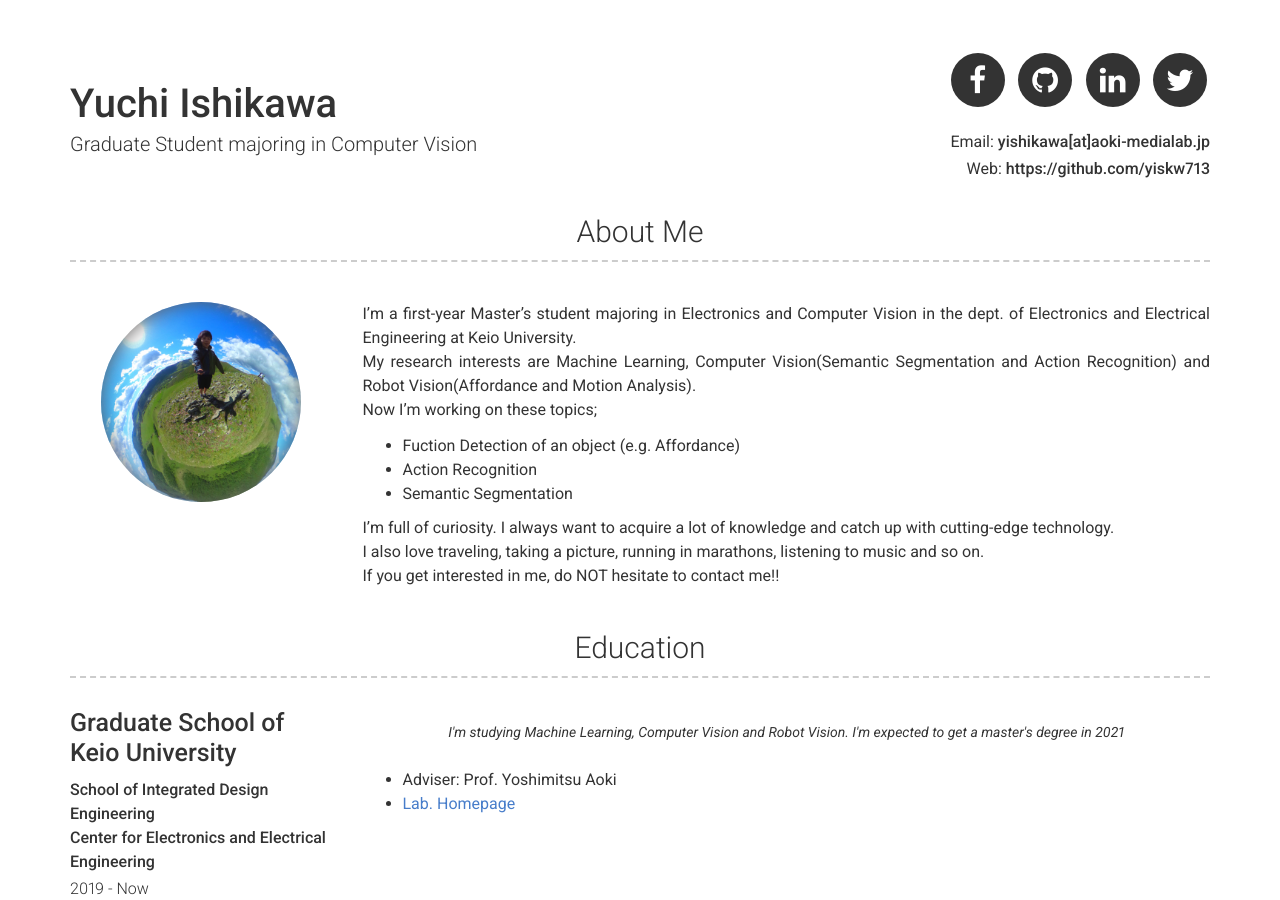
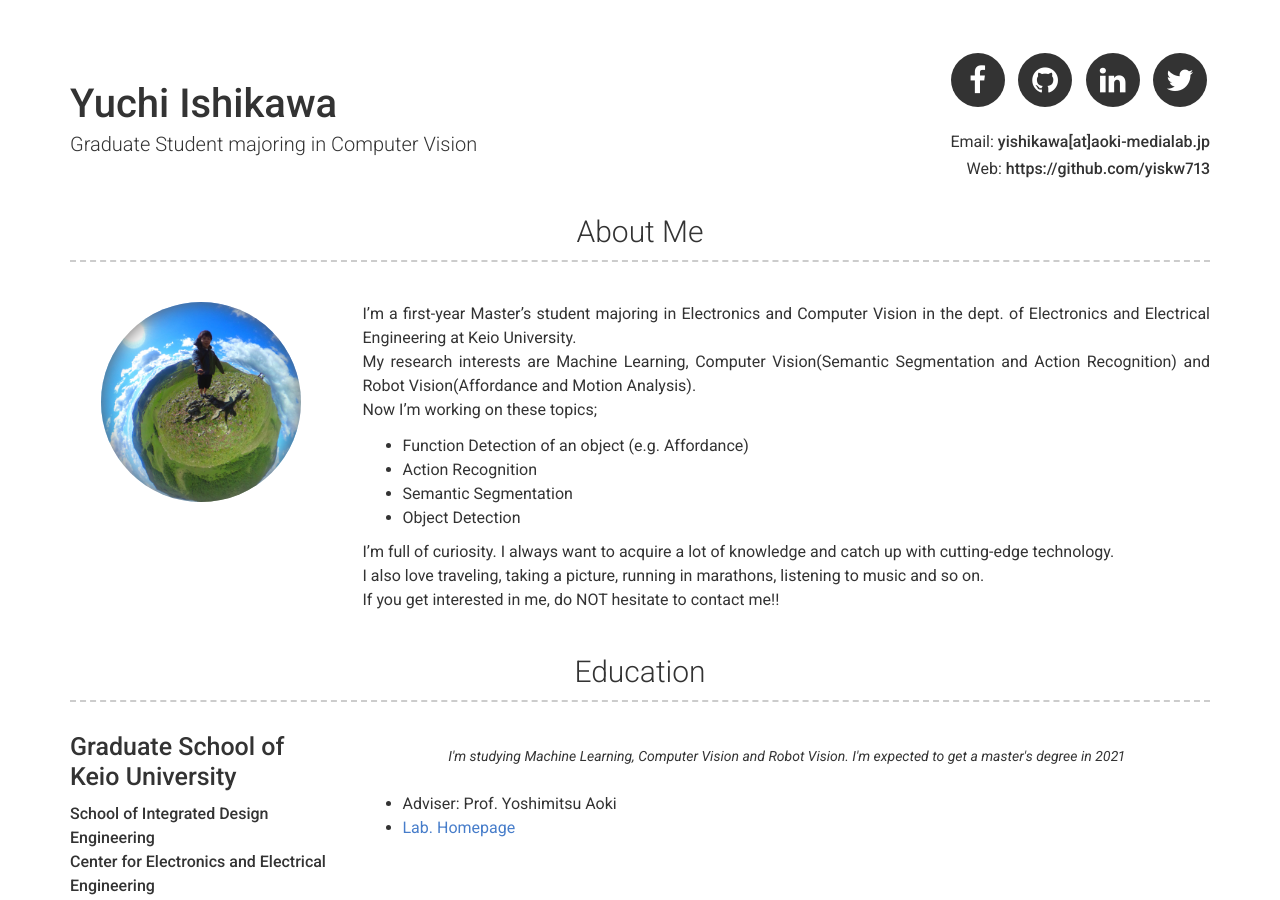
Before and after one commit to yiskw713/yiskw713.github.io.v1, a Jekyll site: the page built from index.md, in a window 1280 px wide and 900 px high. Built offline with Jekyll 4.4.1, drawn with Linux system fonts in a browser that asks for light colours.

Commit message:
correct a typo

```diff
--- a/_config.yml
+++ b/_config.yml
@@ -29,9 +29,10 @@ about_content: |
   I'm a first-year Master's student majoring in Electronics and Computer Vision in the dept. of Electronics and Electrical Engineering at Keio University.<br>
   My research interests are Machine Learning, Computer Vision(Semantic Segmentation and Action Recognition) and Robot Vision(Affordance and Motion Analysis). <br>
   Now I'm working on these topics;
-    * Fuction Detection of an object (e.g. Affordance)
+    * Function Detection of an object (e.g. Affordance)
     * Action Recognition
     * Semantic Segmentation
+    * Object Detection
 
   I'm full of curiosity. I always want to acquire a lot of knowledge and catch up with cutting-edge technology.<br>
   I also love traveling, taking a picture, running in marathons, listening to music and so on. <br>
```
